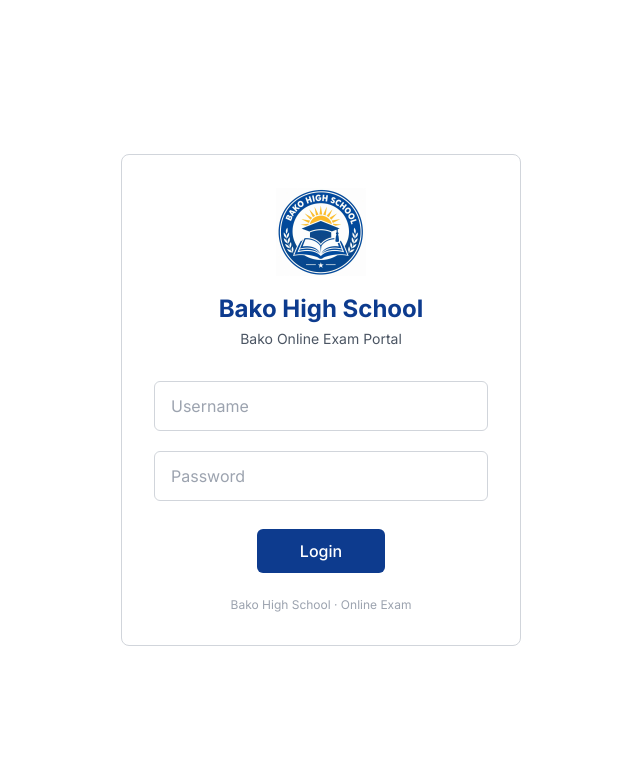
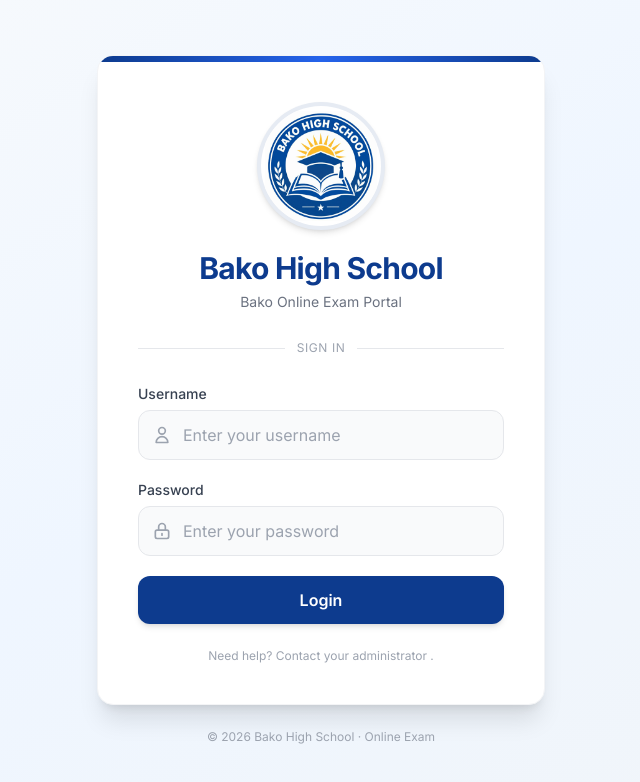
Before and after one commit to jiruejeta/moe-exam-frontend, a Next.js app: page /student/login in a window 1280 px wide. Shown: the top 782 px of the page, without its empty margins (319-959 px from the left). Built offline with nearby package versions, Linux system fonts and the light colour scheme.

Commit message:
Redesign student login: larger logo, modern card style

```diff
--- a/app/student/login/page.tsx
+++ b/app/student/login/page.tsx
@@ -18,7 +18,9 @@ export default function StudentLogin() {
     setLoading(true);
 
     try {
-      const response = await axios.post('/auth/student/login', formData, { withCredentials: true });
+      const response = await axios.post('/auth/student/login', formData, {
+        withCredentials: true,
+      });
 
       toast.success('Login successful!');
 
@@ -39,7 +41,6 @@ export default function StudentLogin() {
 
       localStorage.setItem('studentInfo', JSON.stringify(studentData));
       router.push('/student/dashboard');
-
     } catch (error: any) {
       console.error('Login error:', error);
       toast.error(error.response?.data?.message || 'Login failed');
@@ -49,68 +50,122 @@ export default function StudentLogin() {
   };
 
   return (
-    <div className="min-h-screen bg-white flex items-center justify-center">
-      <div className="w-[400px]">
-        <div className="border border-gray-300 rounded-lg p-8 bg-white">
+    <div className="min-h-screen bg-gradient-to-br from-slate-50 via-blue-50 to-slate-100 flex items-center justify-center p-4">
+      <div className="w-full max-w-md">
+        {/* Card */}
+        <div className="bg-white rounded-2xl shadow-xl border border-gray-100 overflow-hidden">
+          {/* Top accent bar */}
+          <div className="h-1.5 bg-gradient-to-r from-[#0d3b8e] via-blue-600 to-[#0d3b8e]" />
+
+          <div className="p-8 sm:p-10">
+            {/* Logo + title */}
             <div className="text-center">
-            <div className="flex justify-center mb-4">
-              {/* Bako High School logo — replace src with your school logo */}
+              <div className="flex justify-center mb-5">
+                <div className="w-32 h-32 rounded-full bg-white border-4 border-[#0d3b8e]/10 shadow-md flex items-center justify-center overflow-hidden">
                   <img
                     src="/bako-logo.jpg"
                     alt="Bako High School"
-                className="w-[90px] h-[90px] object-contain"
+                    className="w-28 h-28 object-contain"
                     onError={(e) => {
-                  // Fallback if logo missing — show initials
                       (e.target as HTMLImageElement).style.display = 'none';
                     }}
                   />
                 </div>
-
-            <h1 className="text-[#0d3b8e] text-2xl font-bold">Bako High School</h1>
-            <p className="text-gray-600 text-sm mt-1">Bako Online Exam Portal</p>
               </div>
 
-          <div className="mt-8">
+              <h1 className="text-2xl sm:text-3xl font-bold text-[#0d3b8e] tracking-tight">
+                Bako High School
+              </h1>
+              <p className="text-gray-500 text-sm mt-1.5">Bako Online Exam Portal</p>
+            </div>
+
+            {/* Divider */}
+            <div className="flex items-center gap-3 my-7">
+              <div className="flex-1 h-px bg-gray-200" />
+              <span className="text-xs text-gray-400 uppercase tracking-wider">
+                Sign in
+              </span>
+              <div className="flex-1 h-px bg-gray-200" />
+            </div>
+
+            {/* Form */}
             <form onSubmit={handleSubmit} className="space-y-5">
               <div>
+                <label className="block text-sm font-medium text-gray-700 mb-1.5">
+                  Username
+                </label>
+                <div className="relative">
+                  <span className="absolute left-3.5 top-1/2 -translate-y-1/2 text-gray-400">
+                    <svg className="w-5 h-5" fill="none" stroke="currentColor" viewBox="0 0 24 24">
+                      <path strokeLinecap="round" strokeLinejoin="round" strokeWidth={2} d="M16 7a4 4 0 11-8 0 4 4 0 018 0zM12 14a7 7 0 00-7 7h14a7 7 0 00-7-7z" />
+                    </svg>
+                  </span>
                   <input
                     type="text"
                     value={formData.username}
-                  onChange={(e) => setFormData({ ...formData, username: e.target.value })}
-                  className="w-full px-4 py-3 border border-gray-300 rounded-md focus:ring-2 focus:ring-[#0d3b8e] focus:border-[#0d3b8e] transition outline-none text-base"
-                  placeholder="Username"
+                    onChange={(e) =>
+                      setFormData({ ...formData, username: e.target.value })
+                    }
+                    className="w-full pl-11 pr-4 py-3 border border-gray-200 rounded-xl bg-gray-50 focus:bg-white focus:ring-2 focus:ring-[#0d3b8e] focus:border-transparent transition outline-none text-base"
+                    placeholder="Enter your username"
                     required
                   />
                 </div>
+              </div>
 
               <div>
+                <label className="block text-sm font-medium text-gray-700 mb-1.5">
+                  Password
+                </label>
+                <div className="relative">
+                  <span className="absolute left-3.5 top-1/2 -translate-y-1/2 text-gray-400">
+                    <svg className="w-5 h-5" fill="none" stroke="currentColor" viewBox="0 0 24 24">
+                      <path strokeLinecap="round" strokeLinejoin="round" strokeWidth={2} d="M12 15v2m-6 4h12a2 2 0 002-2v-6a2 2 0 00-2-2H6a2 2 0 00-2 2v6a2 2 0 002 2zm10-10V7a4 4 0 00-8 0v4h8z" />
+                    </svg>
+                  </span>
                   <input
                     type="password"
                     value={formData.password}
-                  onChange={(e) => setFormData({ ...formData, password: e.target.value })}
-                  className="w-full px-4 py-3 border border-gray-300 rounded-md focus:ring-2 focus:ring-[#0d3b8e] focus:border-[#0d3b8e] transition outline-none text-base"
-                  placeholder="Password"
+                    onChange={(e) =>
+                      setFormData({ ...formData, password: e.target.value })
+                    }
+                    className="w-full pl-11 pr-4 py-3 border border-gray-200 rounded-xl bg-gray-50 focus:bg-white focus:ring-2 focus:ring-[#0d3b8e] focus:border-transparent transition outline-none text-base"
+                    placeholder="Enter your password"
                     required
                   />
                 </div>
+              </div>
 
-              <div className="flex justify-center pt-2">
               <button
                 type="submit"
                 disabled={loading}
-                  className="w-32 bg-[#0d3b8e] text-white py-2.5 rounded-md hover:bg-blue-900 transition duration-200 font-medium text-base disabled:opacity-50 cursor-pointer"
+                className="w-full bg-[#0d3b8e] text-white py-3 rounded-xl hover:bg-blue-900 active:scale-[0.99] transition duration-200 font-semibold text-base disabled:opacity-50 disabled:cursor-not-allowed shadow-md hover:shadow-lg"
               >
-                  {loading ? '...' : 'Login'}
+                {loading ? (
+                  <span className="flex items-center justify-center gap-2">
+                    <svg className="animate-spin w-5 h-5" fill="none" viewBox="0 0 24 24">
+                      <circle className="opacity-25" cx="12" cy="12" r="10" stroke="currentColor" strokeWidth="4" />
+                      <path className="opacity-75" fill="currentColor" d="M4 12a8 8 0 018-8v4a4 4 0 00-4 4H4z" />
+                    </svg>
+                    Logging in...
+                  </span>
+                ) : (
+                  'Login'
+                )}
               </button>
+            </form>
+
+            {/* Help text */}
+            <p className="text-center text-xs text-gray-400 mt-6">
+              Need help? Contact your administrator .
+            </p>
           </div>
-            </form>
         </div>
 
+        {/* Footer */}
         <p className="text-center text-xs text-gray-400 mt-6">
-            Bako High School · Online Exam
-
+          © {new Date().getFullYear()} Bako High School · Online Exam
         </p>
-        </div>
       </div>
     </div>
   );
```
Lines whose indentation alone changed are shown as unchanged.
